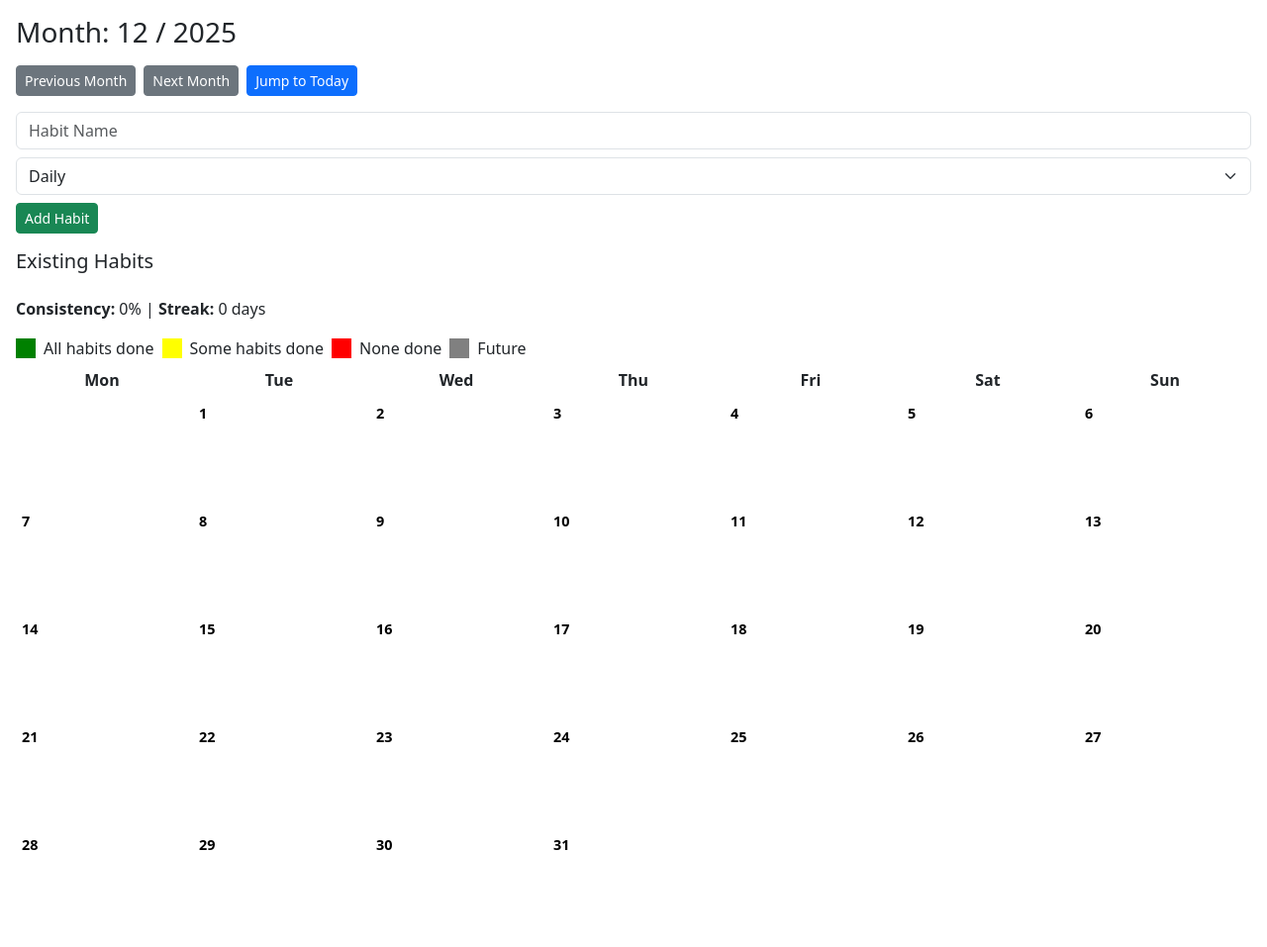
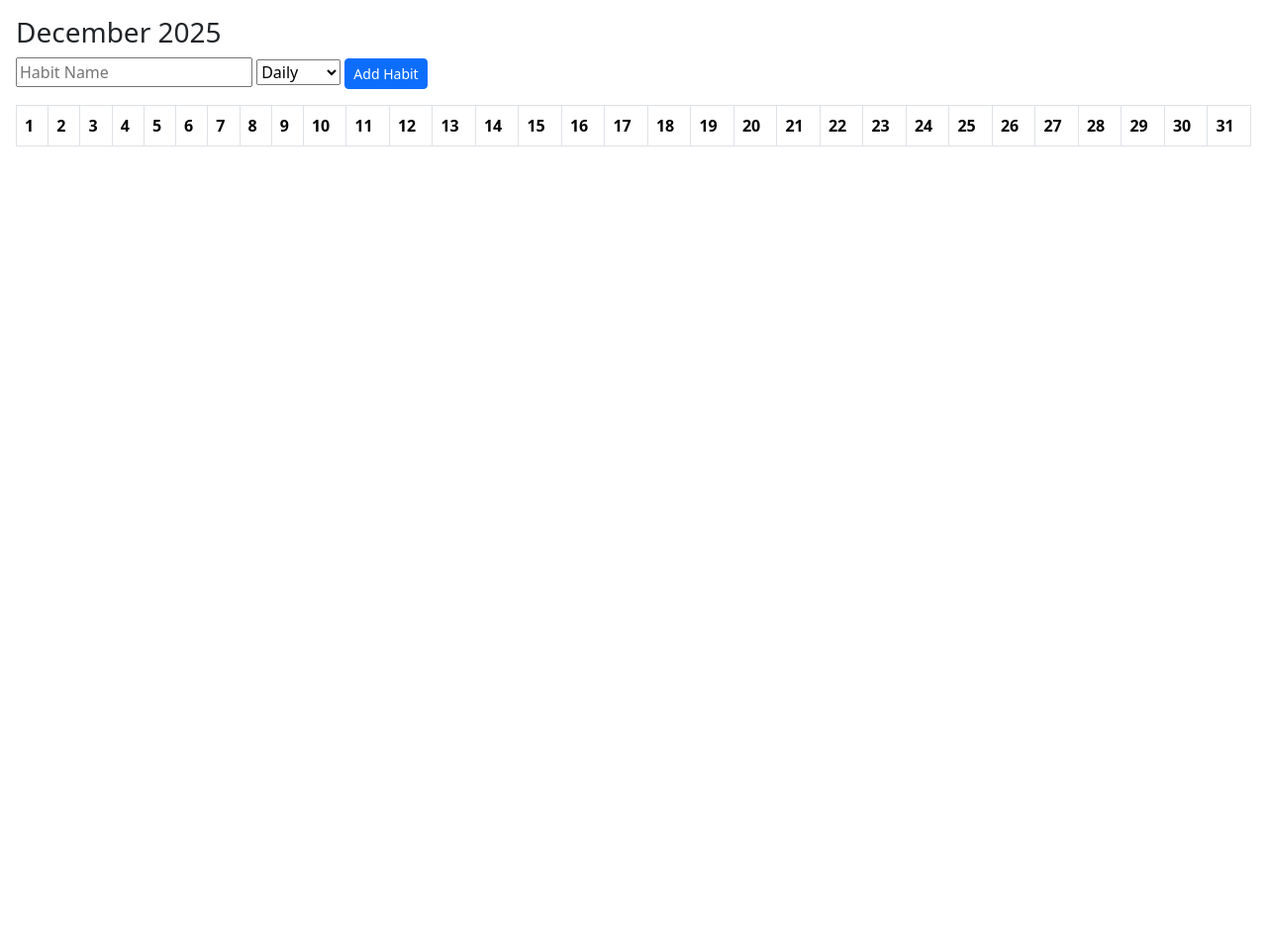
Before and after one commit to rathibharat/habit-tracker-v3, a Flask app: page / in a window 1280 px wide. Shown: the whole page at 99% size. After the commit the page ends 148 px from the top, so only its background shows below. Run offline with Flask 3, Linux system fonts and the light colour scheme; the visitor is signed in with stand-in values (Sample User, id 1).

Commit message:
Update home.html

```diff
--- a/templates/home.html
+++ b/templates/home.html
@@ -1,103 +1,35 @@
 {% extends "layout.html" %}
 {% block content %}
+<h3>{{ datetime.date(year, month, 1).strftime('%B %Y') }}</h3>
 
-<h3 class="mb-3">Month: {{ month }} / {{ year }}</h3>
-
-<!-- Month navigation -->
-<div class="mb-3 d-flex gap-2 flex-wrap">
-    <a href="{{ url_for('home', month=month-1 if month>1 else 12, year=year if month>1 else year-1) }}" class="btn btn-secondary btn-sm">Previous Month</a>
-    <a href="{{ url_for('home', month=month+1 if month<12 else 1, year=year if month<12 else year+1) }}" class="btn btn-secondary btn-sm">Next Month</a>
-    <a href="{{ url_for('jump_today') }}" class="btn btn-primary btn-sm">Jump to Today</a>
-</div>
-
-<!-- Add new habit -->
-<div class="mb-3">
-    <form method="post" class="d-flex flex-wrap gap-2">
-        <input type="text" name="name" placeholder="Habit Name" class="form-control" required>
-        <select name="frequency" class="form-select">
+<form method="POST">
+    <input type="text" name="name" placeholder="Habit Name" required>
+    <select name="frequency">
         <option value="daily">Daily</option>
         <option value="weekly">Weekly</option>
         <option value="monthly">Monthly</option>
     </select>
-        <button class="btn btn-success btn-sm">Add Habit</button>
+    <button type="submit" class="btn btn-primary btn-sm">Add Habit</button>
 </form>
-</div>
 
-<!-- Existing habits list -->
-<div class="mb-3">
-    <h5>Existing Habits</h5>
-    <ul class="list-group">
-        {% for habit in habits %}
-        <li class="list-group-item d-flex justify-content-between align-items-center">
-            {{ habit.name }} ({{ habit.frequency }})
-            <form method="post" action="{{ url_for('remove_habit', habit_id=habit.id) }}">
-                <button class="btn btn-danger btn-sm">Remove</button>
-            </form>
-        </li>
-        {% endfor %}
-    </ul>
-</div>
-
-<!-- Stats -->
-<div class="mb-3">
-    <div><strong>Consistency:</strong> {{ consistency }}% | <strong>Streak:</strong> {{ streak }} days</div>
-</div>
-
-<!-- Legend -->
-<div class="mb-2 d-flex gap-2 flex-wrap align-items-center">
-    <div style="width:20px;height:20px;background-color:green;"></div> All habits done
-    <div style="width:20px;height:20px;background-color:yellow;"></div> Some habits done
-    <div style="width:20px;height:20px;background-color:red;"></div> None done
-    <div style="width:20px;height:20px;background-color:gray;"></div> Future
-</div>
-
-<!-- Calendar grid -->
-<div class="calendar-grid" style="display:grid; grid-template-columns: repeat(7,1fr); gap:5px;">
-    {% for dayname in ['Mon','Tue','Wed','Thu','Fri','Sat','Sun'] %}
-    <div style="font-weight:bold;text-align:center;">{{ dayname }}</div>
-    {% endfor %}
-
-    {% set first_weekday = (datetime.date(year,month,1).weekday()+1) %}
-    {% for _ in range(first_weekday) %}<div></div>{% endfor %}
-
+<table class="table table-bordered mt-3">
+  <tr>
     {% for day in calendar_data %}
-    <div class="day p-1" id="day-{{ day.day }}" style="background-color:{{ day.color }}; min-height:100px; border-radius:5px; position:relative;">
-        <div style="font-weight:bold;">{{ day.day }}</div>
-
+    <td style="background-color: {{ day.color }}; vertical-align: top;">
+      <strong>{{ day.day }}</strong><br>
       {% for habit in day.habits %}
-        <div style="font-size:0.8rem;">
-            <input type="checkbox" {% if habit.done %}checked{% endif %}
-                   onclick="toggleHabit({{ habit.id }}, {{ day.day }}, {{ month }}, {{ year }})">
+      <div>
+        <input type="checkbox" data-habit-id="{{ habit.id }}" data-day="{{ day.day }}"
+               {% if habit.done %}checked{% endif %}
+               {% if not day.editable %}disabled{% endif %}>
         {{ habit.name }}
       </div>
       {% endfor %}
-
       {% if day.show_reason %}
-        <div style="margin-top:5px;">
-            <input type="text" id="reason-day-{{ day.day }}" placeholder="Enter reason for incomplete habits" style="width:100%;">
-        </div>
+      <textarea placeholder="Reason..." {% if not day.editable %}disabled{% endif %}></textarea>
       {% endif %}
-    </div>
+    </td>
     {% endfor %}
-</div>
-
-<script>
-function toggleHabit(habitId, day, month, year){
-    let reasonInput = document.getElementById(`reason-day-${day}`);
-    let reason = reasonInput ? reasonInput.value : '';
-    let formData = new FormData();
-    formData.append('month', month);
-    formData.append('year', year);
-    formData.append('reason', reason);
-
-    fetch(`/complete/${habitId}/${day}`, { method:'POST', body:formData })
-    .then(res => res.json())
-    .then(data => {
-        if(data.status==='ok'){
-            document.getElementById(`day-${day}`).style.backgroundColor = data.color;
-        }
-    });
-}
-</script>
-
+  </tr>
+</table>
 {% endblock %}
```
Lines whose indentation alone changed are shown as unchanged.
